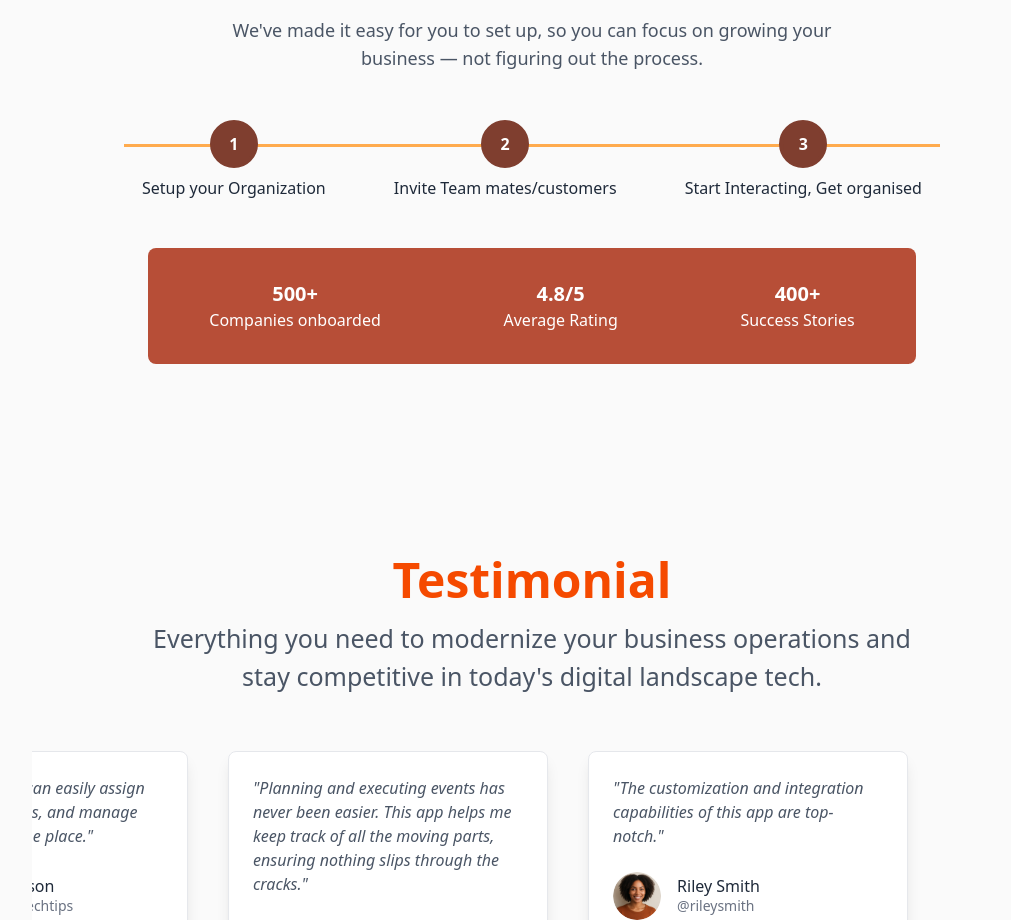
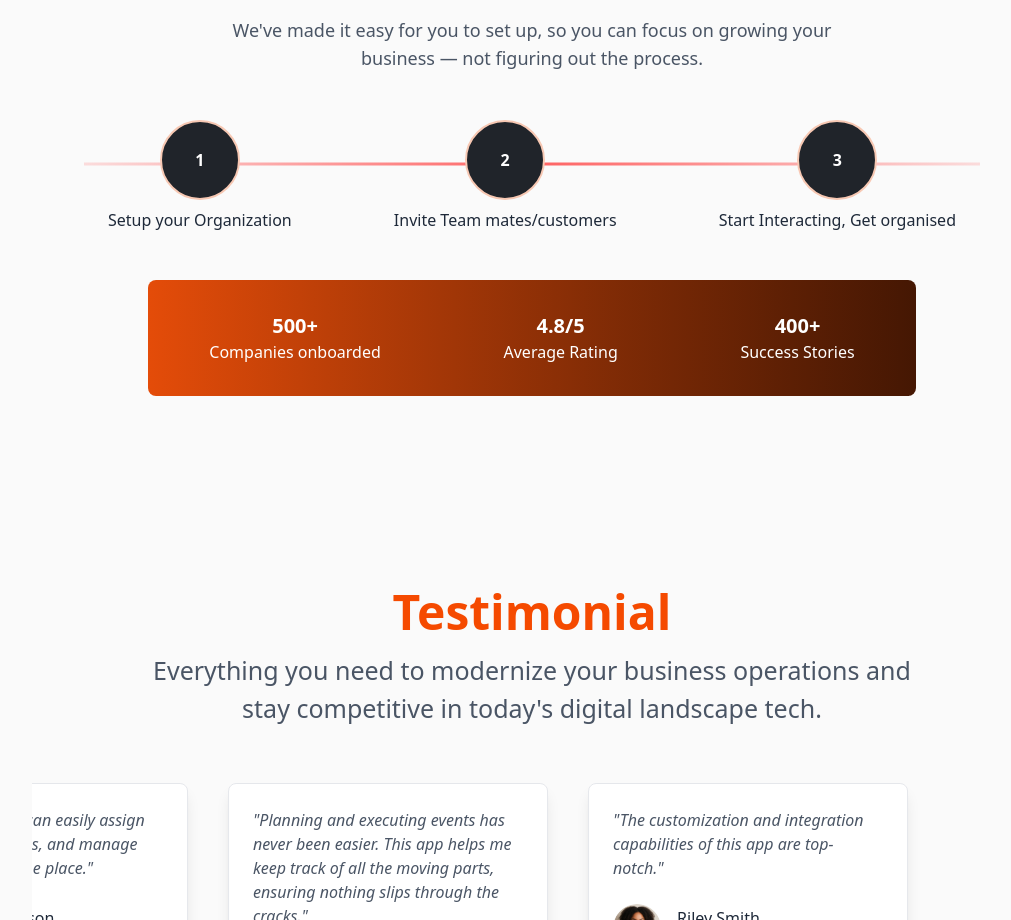
Before and after one commit to WEALTH2468/iHubConnect-Landing-Page, a React (Vite) app: page / in a window 1280 px wide. Shown: the part 3720-4640 px from the top of the page, without its empty margins (108-1119 px from the left). Built offline with nearby package versions, Linux system fonts and the light colour scheme.

Commit message:
worked on feature

```diff
--- a/src/ihubConnect_sections/Features.jsx
+++ b/src/ihubConnect_sections/Features.jsx
@@ -176,24 +176,29 @@ function Features() {
         </p>
 
         {/* Steps */}
-        <div className="relative flex justify-around items-center max-w-4xl mx-auto px-6">
-          <div className="absolute top-6 left-10 right-10 h-[3px] bg-orange-400/70"></div>
+        <div className="relative flex justify-between items-center max-w-4xl mx-auto px-6">
+          {/* Center line */}
+          <div className="absolute left-0 right-0 top-11 -translate-y-1/2 h-[3px] bg-gradient-to-r from-[#FE626233] via-[#FE6262] to-[#FE626233]"></div>
+
           {[
             "Setup your Organization",
             "Invite Team mates/customers",
             "Start Interacting, Get organised",
           ].map((title, i) => (
-            <div key={i} className="flex flex-col items-center z-10">
-              <div className="w-12 h-12 flex items-center justify-center bg-[#7f3e2f] text-white font-bold rounded-full border-4 border-[#7f3e2f] mb-2">
+            <div
+              key={i}
+              className="flex flex-col items-center justify-around z-10"
+            >
+              <div className="size-20 flex items-center justify-center bg-[#20242A] text-white font-bold rounded-full border-2 border-[#F7C8B3] mb-2">
                 {i + 1}
               </div>
-              <p className="text-base font-medium">{title}</p>
+              <p className="text-base font-medium text-center">{title}</p>
             </div>
           ))}
         </div>
 
         {/* Stats */}
-        <div className="flex justify-around bg-[#b74e37] text-white rounded-lg max-w-3xl mx-auto mt-12 py-8">
+        <div className="flex justify-around bg-gradient-to-r from-[#E44C09] to-[#451703] text-white rounded-lg max-w-3xl mx-auto mt-12 py-8">
           <div className="text-center">
             <h6 className="text-xl font-bold">500+</h6>
             <p>Companies onboarded</p>
```
